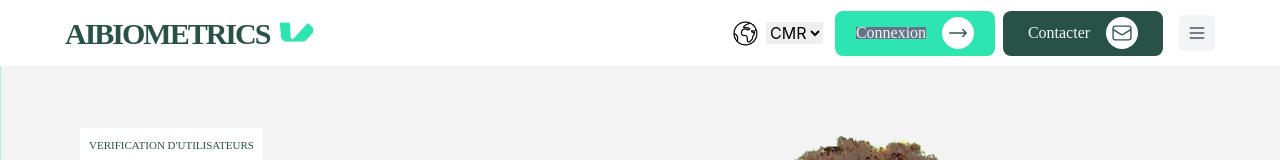
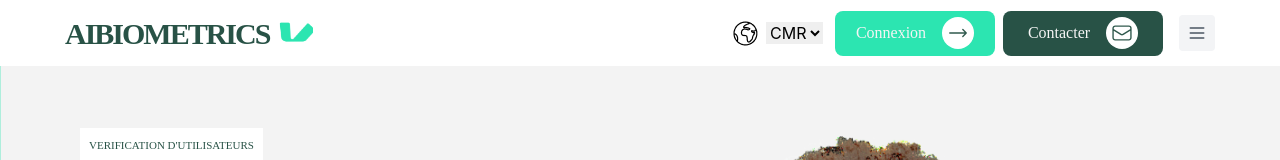
Before and after one commit to chrisvaldes/sekure, a React (Create React App) app: page / in a window 1280 px wide. Shown: the top 160 px of the page. Built offline with nearby package versions, Linux system fonts and the light colour scheme; a web font is replaced by a local one.

Commit message:
Accueil.v1.1

```diff
--- a/src/Components/NavBar.jsx
+++ b/src/Components/NavBar.jsx
@@ -160,7 +160,7 @@ export default function NavBar() {
 
                     <div className="flex items-center justify-center gap-x-2">
                       <Link to='/' className="btn-nav-text  flex items-center justify-center bg-green-color btn-nav">
-                        <span className="bg-slate-500">Connexion</span>
+                        <span className="">Connexion</span>
                         <div className='ml-2'>
                           <div className='btn-icon-circle  flex items-center'>
                             <svg xmlns="http://www.w3.org/2000/svg" fill="none" viewBox="0 0 24 24" strokeWidth={1.5} stroke="currentColor" className="size-6">
--- a/src/Pages/Accueil/Accueil.jsx
+++ b/src/Pages/Accueil/Accueil.jsx
@@ -21,6 +21,7 @@ import unionDown from "../../images/Union (1).png"
 import unionUp from "../../images/Union.png"
 import vectorDatabases from "../../images/vectorDatabases.png"
 import FooterAccueil from '../../Components/FooterAccueil'
+import { Link } from 'react-router-dom'
 
 export default function Accueil() {
     return (
@@ -38,10 +39,10 @@ export default function Accueil() {
                     <div className="grid grid-cols-1 md:grid-cols-1 lg:grid-cols-2  mt-32">
                         <div className=" accueil-content  top-[145px] ml-20">
                             <div className="text-nowrap gap-[6px] pb-[27px]">
-                                <div className='flex items-center justify-center btn-verification btn-verification-text mb-5'>
-                                    <a href="#">
+                                <div className=''>
+                                    <Link to="/" className='flex items-center justify-center btn-verification btn-verification-text mb-5'>
                                         VERIFICATION D'UTILISATEURS
-                                    </a>
+                                    </Link>
                                 </div>
                                 <div className='text-wrap title text-green-deep'>
                                     <span>Construisez une base <br />
```
